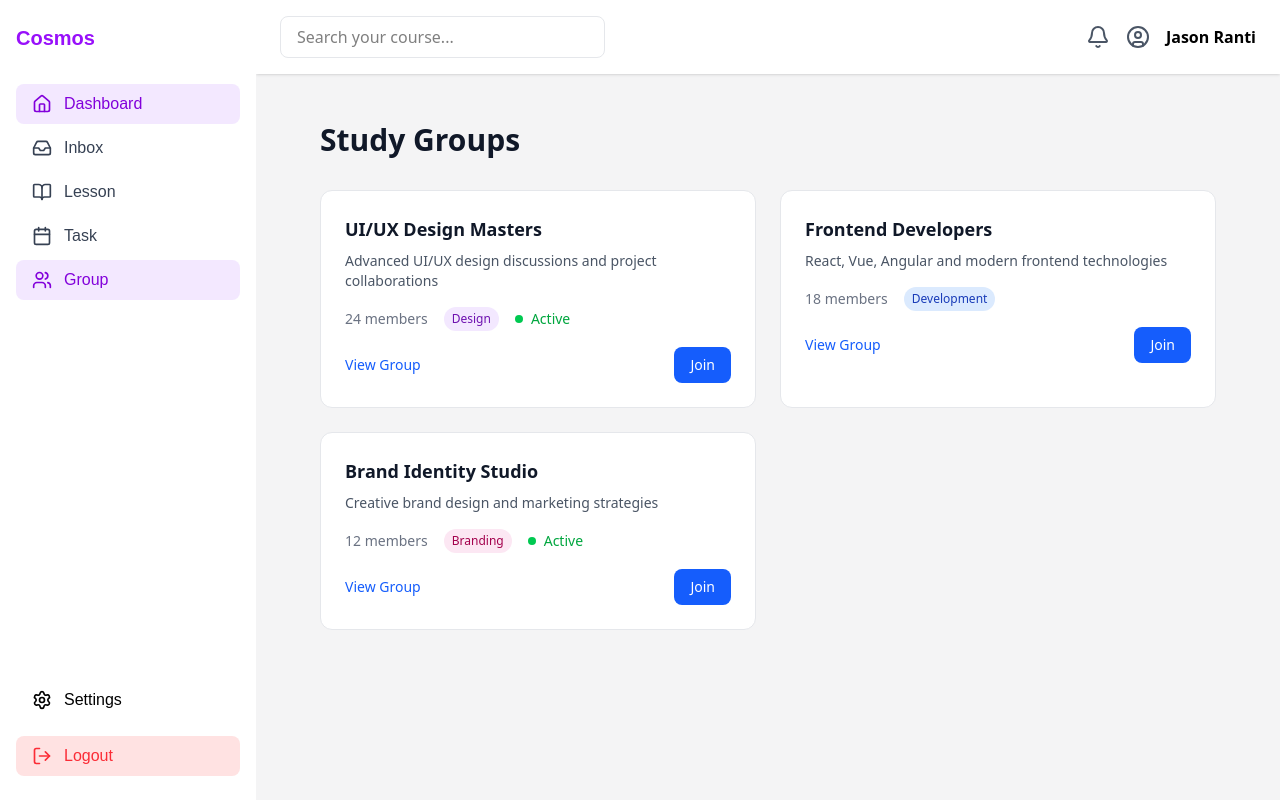
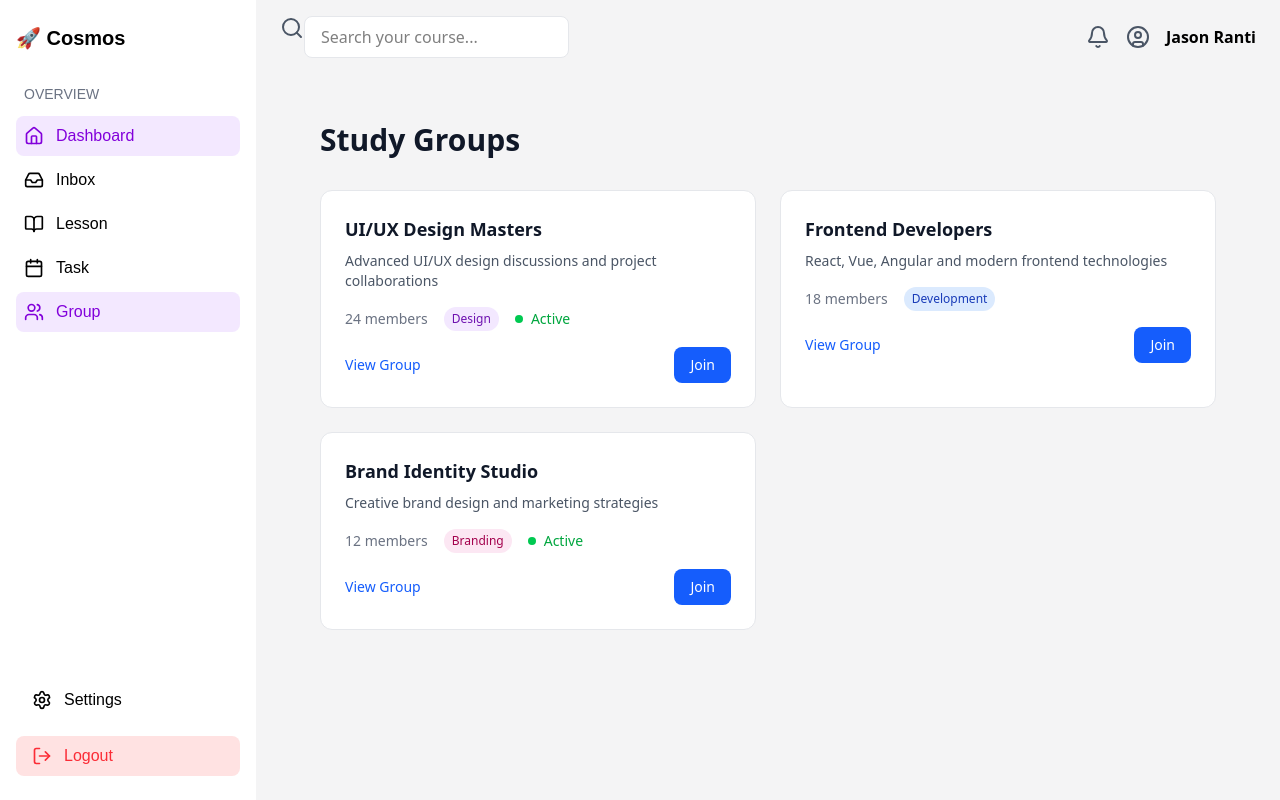
Before and after one commit to fasakinhenry/joggle, a React (Vite) app: page /cosmos/group in a window 1280 px wide. Built offline with nearby package versions, Linux system fonts and the light colour scheme.

Commit message:
style: update the look of cosmos

```diff
--- a/src/components/cosmos/Sidebar.jsx
+++ b/src/components/cosmos/Sidebar.jsx
@@ -22,11 +22,12 @@ const Sidebar = () => {
   return (
     <aside className='w-64 bg-white h-full px-4 py-6 flex flex-col'>
       <h1
-        className='text-xl font-bold text-purple-600 mb-8'
-        style={{ fontFamily: 'Cabinet Grotesk, sans-serif' }}
+        className='text-xl font-bold mb-8'
+        style={{ fontFamily: 'Plus Jakarta, sans-serif' }}
       >
-        Cosmos
+        🚀 Cosmos
       </h1>
+      <p className=' text-gray-500 font-medium text-sm pb-3 px-2 uppercase' style={{ fontFamily: 'Poppins, sans-serif' }}>Overview</p>
       <nav
         className='flex flex-col gap-1'
         style={{ fontFamily: 'Geist, sans-serif' }}
@@ -36,10 +37,10 @@ const Sidebar = () => {
             key={name}
             to={path}
             className={({ isActive }) =>
-              `flex items-center gap-3 px-4 py-2 rounded-lg transition-all duration-200 ${
+              `flex items-center gap-3 py-2 px-2 rounded-lg transition-all duration-200 ${
                 isActive
                   ? 'bg-purple-100 text-purple-700 font-medium'
-                  : 'text-gray-700 hover:bg-gray-100'
+                  : 'text-black hover:bg-gray-100'
               }`
             }
           >
--- a/src/components/cosmos/Topbar.jsx
+++ b/src/components/cosmos/Topbar.jsx
@@ -1,18 +1,21 @@
 import React from 'react';
-import { Bell, UserCircle } from 'lucide-react';
+import { Bell, UserCircle, Search } from 'lucide-react';
 
 const Topbar = () => {
   return (
-    <header className="flex justify-between items-center px-6 py-4 bg-white shadow">
-      <input
-        type="text"
-        placeholder="Search your course..."
-        className="border border-gray-200 rounded-lg px-4 py-2 w-1/3"
-      />
-      <div className="flex items-center gap-4">
-        <Bell className="text-gray-600" />
-        <UserCircle className="text-gray-600" />
-        <span className="font-semibold">Jason Ranti</span>
+    <header className='flex justify-between items-center px-6 py-4'>
+      <div className='flex'>
+        <Search className='text-gray-600' />
+        <input
+          type='text'
+          placeholder='Search your course...'
+          className='border border-gray-200 rounded-lg px-4 py-2 bg-white'
+        />
+      </div>
+      <div className='flex items-center gap-4'>
+        <Bell className='text-gray-600' />
+        <UserCircle className='text-gray-600' />
+        <span className='font-semibold'>Jason Ranti</span>
       </div>
     </header>
   );
--- a/src/layout/DashboardLayout.jsx
+++ b/src/layout/DashboardLayout.jsx
@@ -7,9 +7,9 @@ const DashboardLayout = () => {
   return (
     <div className='flex h-screen overflow-hidden bg-[#f4f4f5]'>
       <Sidebar />
-      <div className='flex-1 flex flex-col overflow-auto'>
+      <div className='flex-1 flex flex-col overflow-y-auto'>
         <Topbar />
-        <main className='p-6 overflow-y-auto h-full'>
+        <main className='p-6 h-full'>
           <Outlet />
         </main>
       </div>
```
